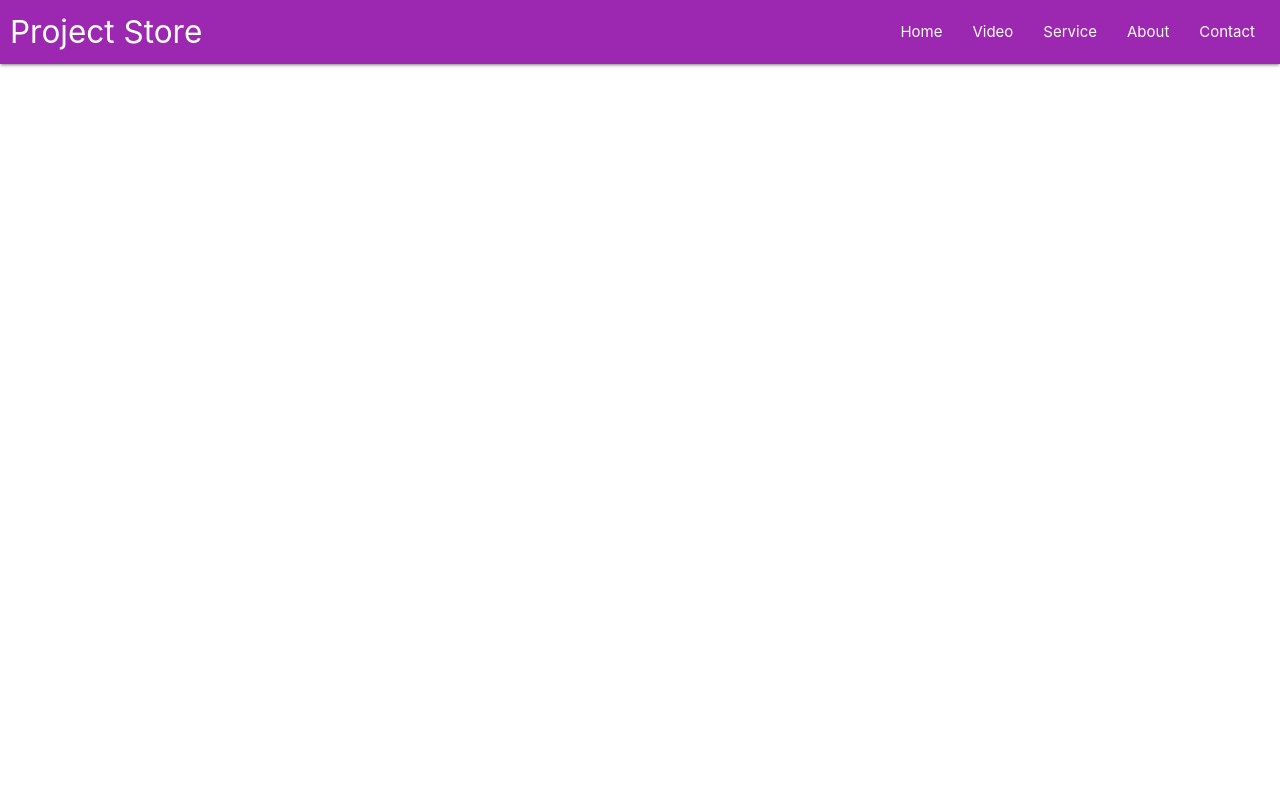
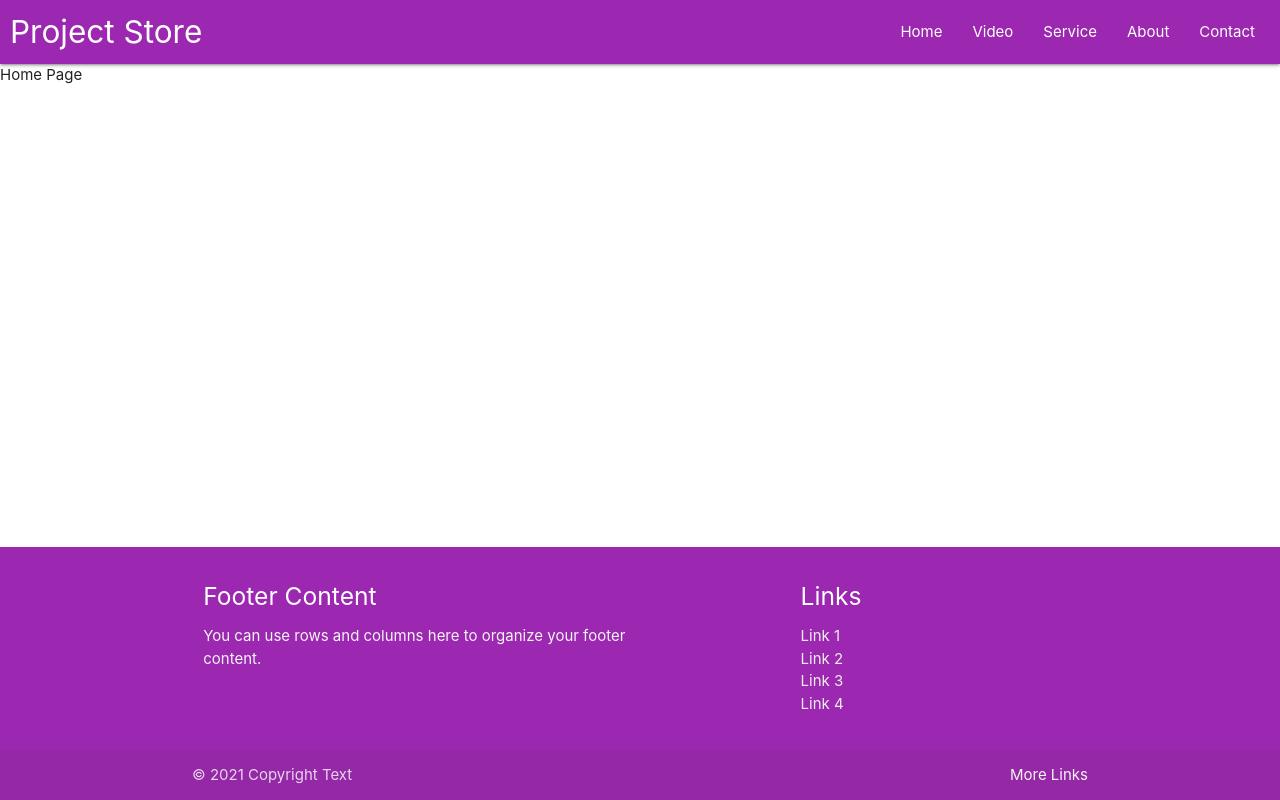
Before and after one commit to satyam-seth/project_store, a Django app: page / in a window 1280 px wide. Run offline with Django 3.2, Linux system fonts and the light colour scheme.

Commit message:
footer added

```diff
--- /dev/null
+++ b/project_store/core/static/core/css/style.css
@@ -0,0 +1,13 @@
+body {
+  display: flex;
+  min-height: 100vh;
+  flex-direction: column;
+}
+
+main {
+  flex: 1 0 auto;
+}
+
+nav{
+    padding: 0px 10px;
+}
--- /dev/null
+++ b/project_store/core/templates/core/footer.html
@@ -0,0 +1,26 @@
+<footer class="page-footer purple">
+    <div class="container">
+        <div class="row">
+            <div class="col l6 s12">
+                <h5 class="white-text">Footer Content</h5>
+                <p class="grey-text text-lighten-4">You can use rows and columns here to organize your footer content.
+                </p>
+            </div>
+            <div class="col l4 offset-l2 s12">
+                <h5 class="white-text">Links</h5>
+                <ul>
+                    <li><a class="grey-text text-lighten-3" href="#!">Link 1</a></li>
+                    <li><a class="grey-text text-lighten-3" href="#!">Link 2</a></li>
+                    <li><a class="grey-text text-lighten-3" href="#!">Link 3</a></li>
+                    <li><a class="grey-text text-lighten-3" href="#!">Link 4</a></li>
+                </ul>
+            </div>
+        </div>
+    </div>
+    <div class="footer-copyright">
+        <div class="container">
+            © 2021 Copyright Text
+            <a class="grey-text text-lighten-4 right" href="#!">More Links</a>
+        </div>
+    </div>
+</footer>
--- a/project_store/core/templates/core/home.html
+++ b/project_store/core/templates/core/home.html
@@ -10,11 +10,13 @@
         <link href="https://fonts.googleapis.com/icon?family=Material+Icons" rel="stylesheet">
         <!--Import materialize.css-->
         <link rel="stylesheet" href="{% static 'core/css/materialize.min.css' %}">
+        <link rel="stylesheet" href="{% static 'core/css/style.css' %}">
         <title>Project Store</title>
     </head>
     <body>
         {% include 'core/navbar.html' %}
-        Home Page
+        <main>Home Page</main>
+        {% include 'core/footer.html' %}
         <!--JavaScript at end of body for optimized loading-->
         <script src="{% static 'core/js/jquery.min.js' %}"></script>
         <script src="{% static 'core/js/materialize.min.js' %}"></script>
--- a/project_store/core/templates/core/navbar.html
+++ b/project_store/core/templates/core/navbar.html
@@ -1,4 +1,4 @@
-<nav class="purple" style="padding:0px 10px; position: fixed;">
+<nav class="purple">
     <div class="nav-wrapper">
         <a href="#" class="brand-logo">Project Store</a>
 
```
